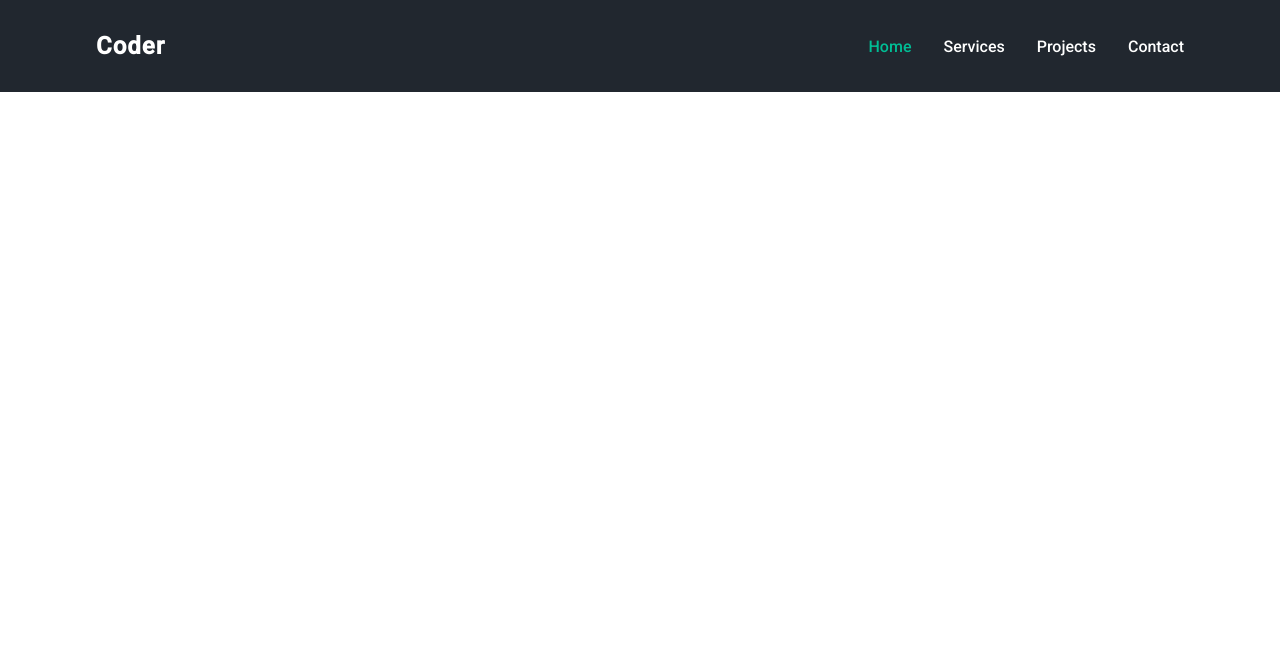
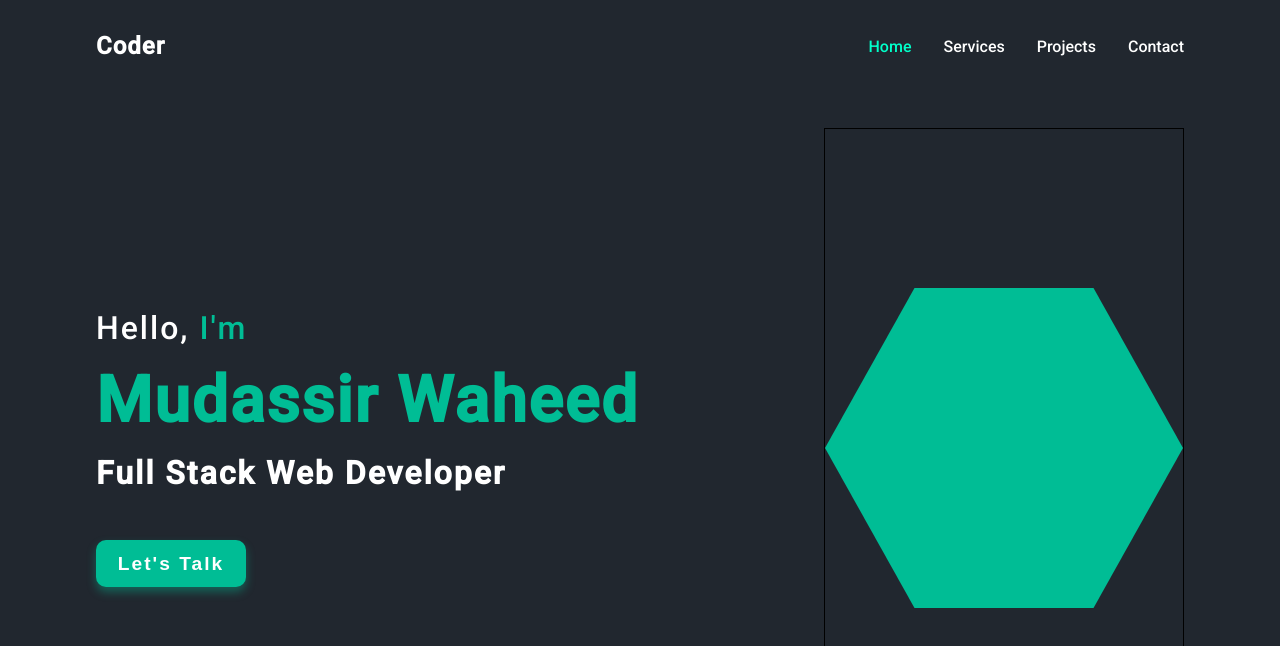
Before and after one commit to Mudassir742/portfolio, a React (Create React App) app: page / in a window 1280 px wide. Shown: the top 646 px of the page. Built offline with nearby package versions, Linux system fonts and the light colour scheme; a web font is replaced by a local one.

Commit message:
hero section

```diff
--- a/src/App.js
+++ b/src/App.js
@@ -15,8 +15,8 @@ function App() {
     <ThemeProvider>
       <div className="App">
         <Navbar />
-        {/* <Banner />
-        <Services />
+        <Banner />
+        {/* <Services />
         <Technology /> */}
       </div>
     </ThemeProvider>
--- a/src/components/banner/Banner.js
+++ b/src/components/banner/Banner.js
@@ -1,4 +1,18 @@
+//react
 import React from "react";
+//styled
+import {
+  ContentSection,
+  IntroSection,
+  HeroContainer,
+  PhotoContainer,
+  DeveloperName,
+  Technology,
+  Intro,
+  Typo,
+  HeroButton,
+  PhotoBackground,
+} from "./Banner.styled";
 import TypeWriter from "typewriter-effect";
 
 import "./Banner.css";
@@ -10,29 +24,20 @@ const Banner = () => {
   };
 
   return (
-    <section className="main-banner">
-      <div className="inner-banner">
-        <div className="type-effect">
-          <TypeWriter
-            options={{
-              strings: ["Mobile Developer", "UI/UX Designer", "MERN Developer"],
-              autoStart: true,
-              loop: true,
-              cursor: null,
-            }}
-          />
-        </div>
-        <h1>Hi, I'm Mudassir. Its good to see you.</h1>
-        <p>
-          Expert in developing Mobile Apps and Web Apps. If you are looking for
-          developer you can contact me Here
-        </p>
-
-        <div className="banner-btn">
-          <button onClick={getStarted}>Get Started</button>
-        </div>
-      </div>
-    </section>
+    <HeroContainer>
+      <ContentSection>
+        <IntroSection>
+          <Intro>Hello, </Intro>
+          <Typo>I'm</Typo>
+          <DeveloperName>Mudassir Waheed</DeveloperName>
+          <Technology>Full Stack Web Developer</Technology>
+          <HeroButton>Let's Talk</HeroButton>
+        </IntroSection>
+        <PhotoContainer>
+          <PhotoBackground></PhotoBackground>
+        </PhotoContainer>
+      </ContentSection>
+    </HeroContainer>
   );
 };
 
--- /dev/null
+++ b/src/components/banner/Banner.styled.js
@@ -0,0 +1,89 @@
+import styled from "styled-components";
+
+export const HeroContainer = styled.section`
+  width: 100vw;
+  max-width: 100%;
+  height: 100vh;
+  background: ${(props) => props.theme.colors.primary.dark};
+  padding: 8rem 6rem 2rem 6rem;
+`;
+
+export const ContentSection = styled.div`
+  display: flex;
+  align-items: center;
+  justify-content: space-between;
+  height: 100%;
+`;
+
+export const IntroSection = styled.div`
+  width: 60%;
+`;
+export const Introduction = styled.div``;
+export const Typo = styled.span`
+  font-size: 2rem;
+  color: ${(props) => props.theme.colors.primary.main};
+  letter-spacing: 2px;
+  @media (max-width: 1030px) {
+    font-size: 1.5rem;
+  }
+`;
+export const Intro = styled.span`
+  font-size: 2rem;
+  color: ${(props) => props.theme.colors.primary.contrastText};
+  letter-spacing: 2px;
+  @media (max-width: 1030px) {
+    font-size: 1.5rem;
+  }
+`;
+export const DeveloperName = styled.h2`
+  font-size: 4rem;
+  margin: 1rem 0;
+  color: ${(props) => props.theme.colors.primary.main};
+  letter-spacing: 2px;
+  @media (max-width: 1030px) {
+    font-size: 2.5rem;
+  }
+`;
+export const Technology = styled.h5`
+  font-size: 2rem;
+  color: white;
+  letter-spacing: 2px;
+`;
+export const HeroButton = styled.button`
+  font-size: 1.2rem;
+  margin-top: 3rem;
+  width: 150px;
+  padding: 0.8rem 0;
+  cursor: pointer;
+  border: transparent;
+  border-radius: 10px;
+  color: white;
+  letter-spacing: 2px;
+  font-weight: bold;
+  box-shadow: 0px 5px 10px 0px rgba(0, 189, 149, 0.4);
+  background: ${(props) => props.theme.colors.primary.main};
+  &:hover {
+  }
+`;
+
+export const PhotoContainer = styled.div`
+  height: 100%;
+  width: 40%;
+  max-width: 360px;
+  display: flex;
+  justify-content: flex-end;
+  align-items: center;
+  border: 1px solid black;
+  aspect-ratio: 1/2;
+`;
+
+export const PhotoBackground = styled.div`
+  background: ${(props) => props.theme.colors.primary.main};
+  max-width:360px;
+  max-height:320px;
+  width:100%;
+  height:100%;
+  box-sizing:border-box;
+  clip-path: polygon(25% 0%, 75% 0%, 100% 50%, 75% 100%, 25% 100%, 0% 50%);
+}
+`;
--- a/src/components/navbar/Navbar.styled.js
+++ b/src/components/navbar/Navbar.styled.js
@@ -10,7 +10,7 @@ export const NavbarContainer = styled.header`
     display: flex;
     align-items: center;
     justify-content: space-between;
-    padding: ${(props) => (props.isStickey ? "1rem 5rem;" : "2rem 6rem;")}
+    padding: ${(props) => (props.isStickey ? "1.6rem 5rem;" : "2rem 6rem;")}
     transition: top,left,padding.6s;
     z-index: 1000;
 `;
@@ -30,12 +30,12 @@ export const LinkContainer = styled.div`
 export const StyledLink = styled.a`
   color: ${(props) =>
     props.active
-      ? props.theme.colors.primary.main
+      ? props.theme.colors.primary.light
       : props.theme.colors.primary.contrastText};
   text-decoration: none;
   &:hover {
     cursor: pointer;
-    color: ${(props) => props.theme.colors.primary.main};
+    color: ${(props) => props.theme.colors.primary.light};
     transition: color 0.2s ease-in-out;
   }
 `;
```
